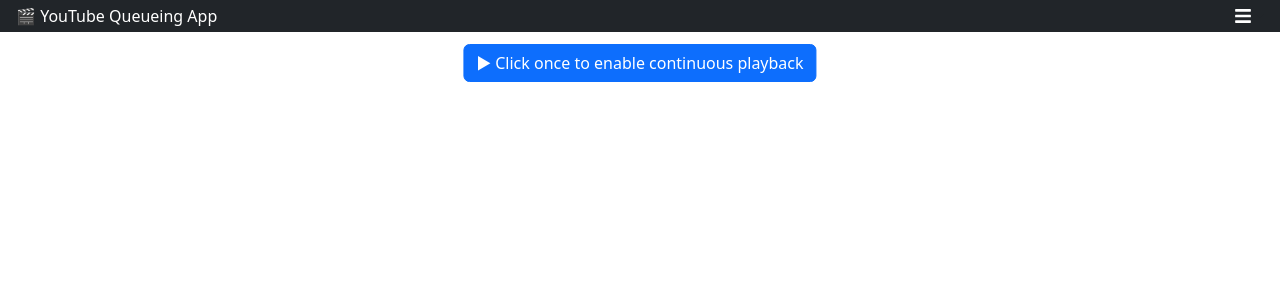
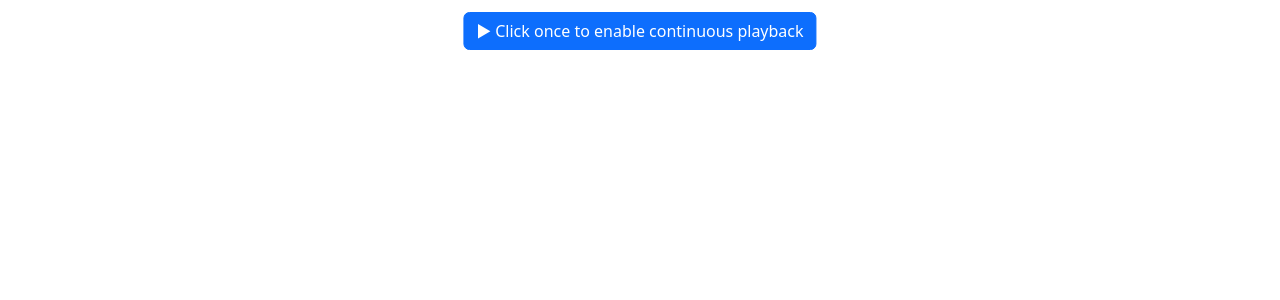
Before and after one commit to arieljordz/YT_QUEUE_APP, a React (Vite) app in the folder client/: page /player in a window 1280 px wide. Shown: the top 300 px of the page. Built offline with nearby package versions, Linux system fonts and the light colour scheme.

Commit message:
hide navbar in player page

```diff
--- a/client/src/App.css
+++ b/client/src/App.css
@@ -4,6 +4,8 @@
 .player-page {
   position: relative;
   padding: 0;
+  /* There is no navbar on the player page, so the video can use the full height. */
+  --navbar-height: 0px;
 }
 
 .video-container {
--- a/client/src/components/NavBar.jsx
+++ b/client/src/components/NavBar.jsx
@@ -1,5 +1,6 @@
 import { useState, useEffect, useCallback } from "react";
 import { Dropdown } from "react-bootstrap";
+import { useLocation } from "react-router-dom";
 import { FaBars, FaSync, FaDownload, FaBookOpen, FaFlag, FaCoffee } from "react-icons/fa";
 import SyncModal from "./SyncModal";
 import ImportVideosModal from "./ImportVideosModal";
@@ -24,6 +25,9 @@ const NavBar = ({ sync }) => {
 
   const toggleTheme = useCallback(() => setDarkMode((dark) => !dark), []);
   const closeModal = useCallback(() => setOpenModal(null), []);
+
+  // The player page is all video: no bar there. (The theme above is still applied.)
+  if (useLocation().pathname === "/player") return null;
 
   return (
     <>
```
